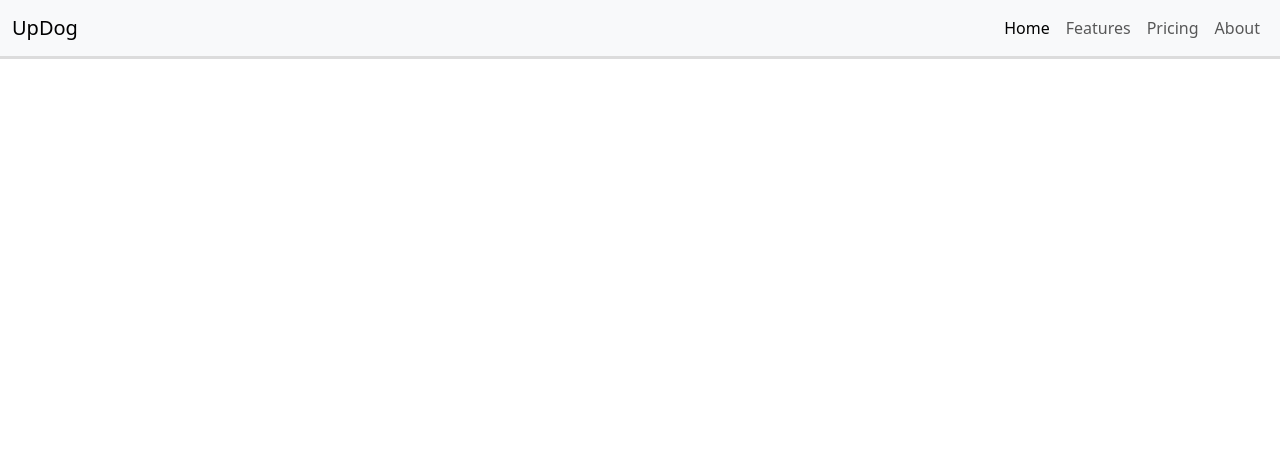
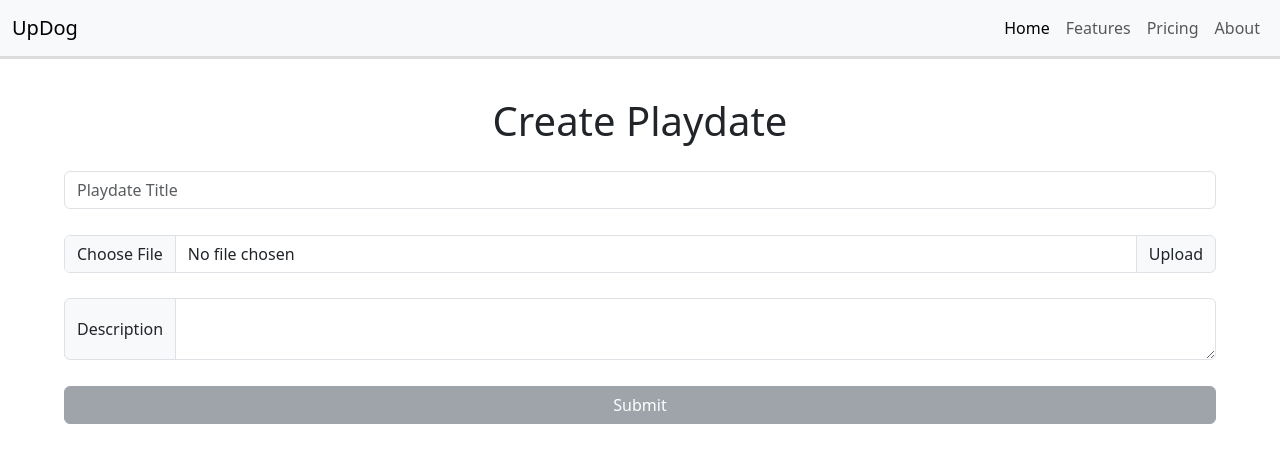
Before and after one commit to cheangdominic/1800_202430_BBY12, a plain HTML site: page postcreate.html in a window 1280 px wide. Drawn offline with nearby package versions, Linux system fonts and the light colour scheme; no server answers.

Commit message:
Added creating posts with title and description individually stored based on user, post create ui (file uploading WIP)

```diff
--- a/postcreate.html
+++ b/postcreate.html
@@ -51,6 +51,29 @@
     <!-- our own navbar goes here -->
     <nav id="navbarPlaceholder"></nav>
 
+    <div class="form">
+      <h1>Create Playdate</h1>
+
+      <div class="input-group mb-3">
+        <input type="text" class="form-control" placeholder="Playdate Title" aria-label="Playdate Title">
+      </div>
+
+      <div class="input-group mb-3">
+        <input type="file" class="form-control" id="inputGroupFile02">
+        <label class="input-group-text" for="inputGroupFile02">Upload</label>
+      </div>
+
+      <div class="input-group">
+        <span class="input-group-text">Description</span>
+        <textarea class="form-control" aria-label="With textarea"></textarea>
+      </div>
+
+      <div class="d-grid gap-2">
+        <button class="btn btn-secondary" type="button" onclick="savePlaydate()">Submit</button>
+      </div>
+    </div>
+
+
 
     <!-- the body of your page goes here -->
     <nav id="bottomNavbarPlaceholder"></nav>
--- a/scripts/main.js
+++ b/scripts/main.js
@@ -1,27 +1,45 @@
+let userId;
+
 function getNameFromAuth() {
     firebase.auth().onAuthStateChanged(user => {
-        // Check if a user is signed in:
         if (user) {
-            // Do something for the currently logged-in user here:
-            console.log(user.uid); //print the uid in the browser console
-            console.log(user.displayName);  //print the user name in the browser console
-            userName = user.displayName;
-            userEmail = user.Email
+            userId = user.uid;
+            document.getElementById("name-goes-here").innerText = user.displayName;
+            document.getElementById("email-goes-here").innerText = user.email;
 
-            //method #1:  insert with JS
-            document.getElementById("name-goes-here").innerText = userName;
-            document.getElementById("email-goes-here").innerText = userEmail;
-
-            //method #2:  insert using jquery
-            //$("#name-goes-here").text(userName); //using jquery
-
-            //method #3:  insert using querySelector
-            //document.querySelector("#name-goes-here").innerText = userName
-
+            document.querySelector(".btn-secondary").onclick = () => savePlaydate(userId);
         } else {
-            // No user is signed in.
-            console.log ("No user is logged in");
+            console.log("No user is logged in");
+            document.querySelector(".btn-secondary").disabled = true;
         }
     });
 }
-getNameFromAuth(); //run the function
+
+function savePlaydate() {
+    const playdateTitle = document.querySelector('.form-control[placeholder="Playdate Title"]').value;
+    const playdateDescription = document.querySelector('.form-control[aria-label="With textarea"]').value;
+
+    if (userId) {
+        if (playdateTitle.trim() !== "") {
+            db.collection("users").doc(userId).collection("playdates").add({
+                title: playdateTitle,
+                description: playdateDescription || "",
+                createdAt: firebase.firestore.FieldValue.serverTimestamp()
+            })
+            .then(() => {
+                console.log("Playdate saved successfully!");
+                document.querySelector('.form-control[placeholder="Playdate Title"]').value = "";
+                document.querySelector('.form-control[aria-label="With textarea"]').value = "";
+            })
+            .catch(error => {
+                console.error("Error saving playdate: ", error);
+            });
+        } else {
+            console.error("Playdate title cannot be empty.");
+        }
+    } else {
+        console.error("User ID is not defined. Please log in.");
+    }
+}
+
+getNameFromAuth();
--- a/scripts/script.js
+++ b/scripts/script.js
@@ -23,3 +23,13 @@ function logout() {
 function redirectToPage(page) {
   window.location.href = page;
 }
+
+function logoutRedirect() {
+  firebase.auth().signOut().then(() => {
+    // Sign-out successful.
+    console.log("logging out user");
+    redirectToPage('index.html');
+  }).catch((error) => {
+    // An error happened.
+  });
+}
--- a/styles/loggedin.css
+++ b/styles/loggedin.css
@@ -71,3 +71,21 @@
     margin-top: 0.5%;
     font-size: 130%;
 }
+
+.input-group{
+    margin-top: 2%;
+    padding: 0% 5%;
+}
+
+.form{
+    margin-top: 3%;
+}
+
+.d-grid{
+    margin-top: 2%;
+    padding: 0% 5%;
+}
+
+.form h1{
+    text-align: center;
+}
```
Also changed, not shown: index.html (+3 -3 lines), text/nav_after_login.html (+1 -1 lines).
